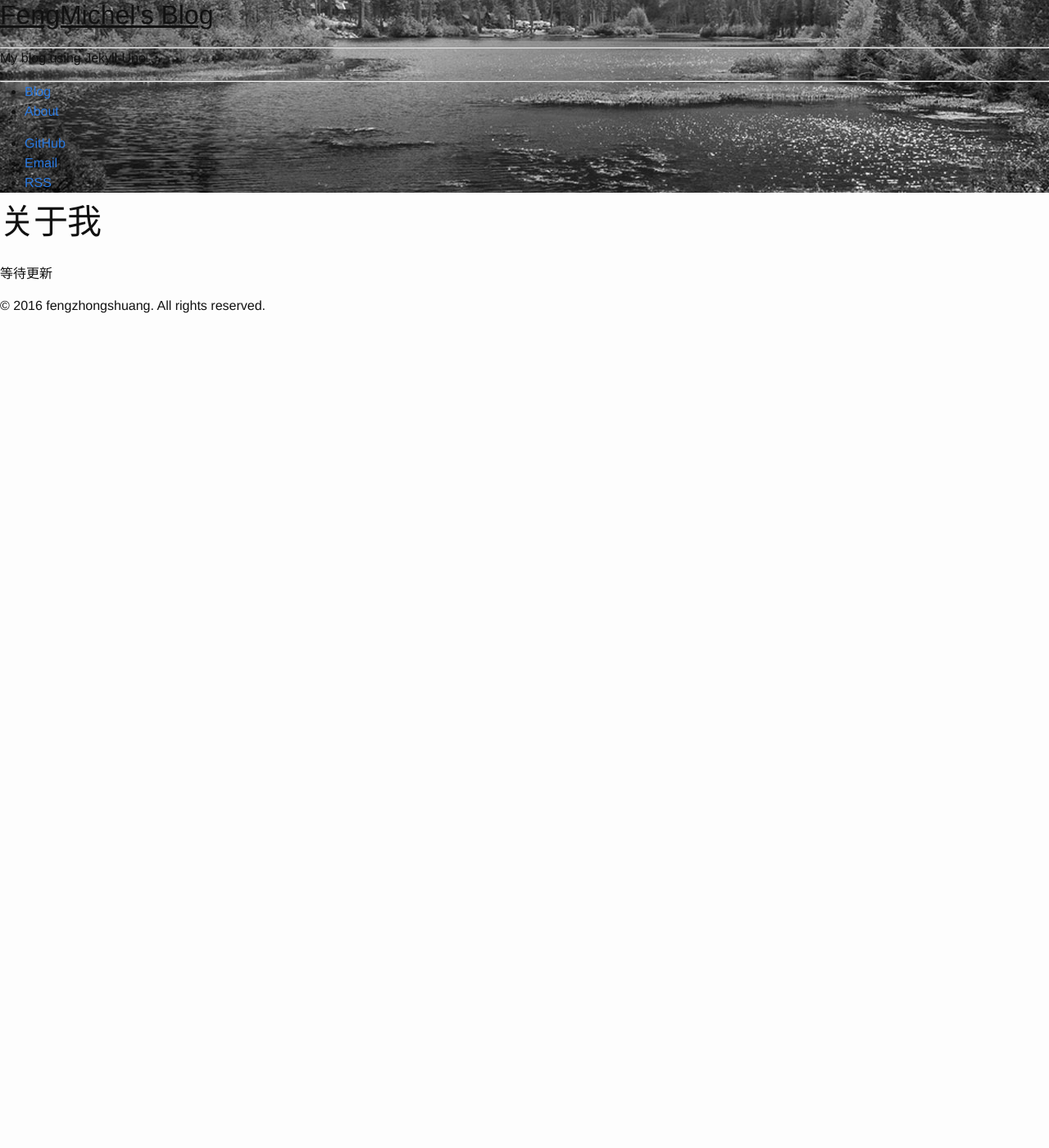
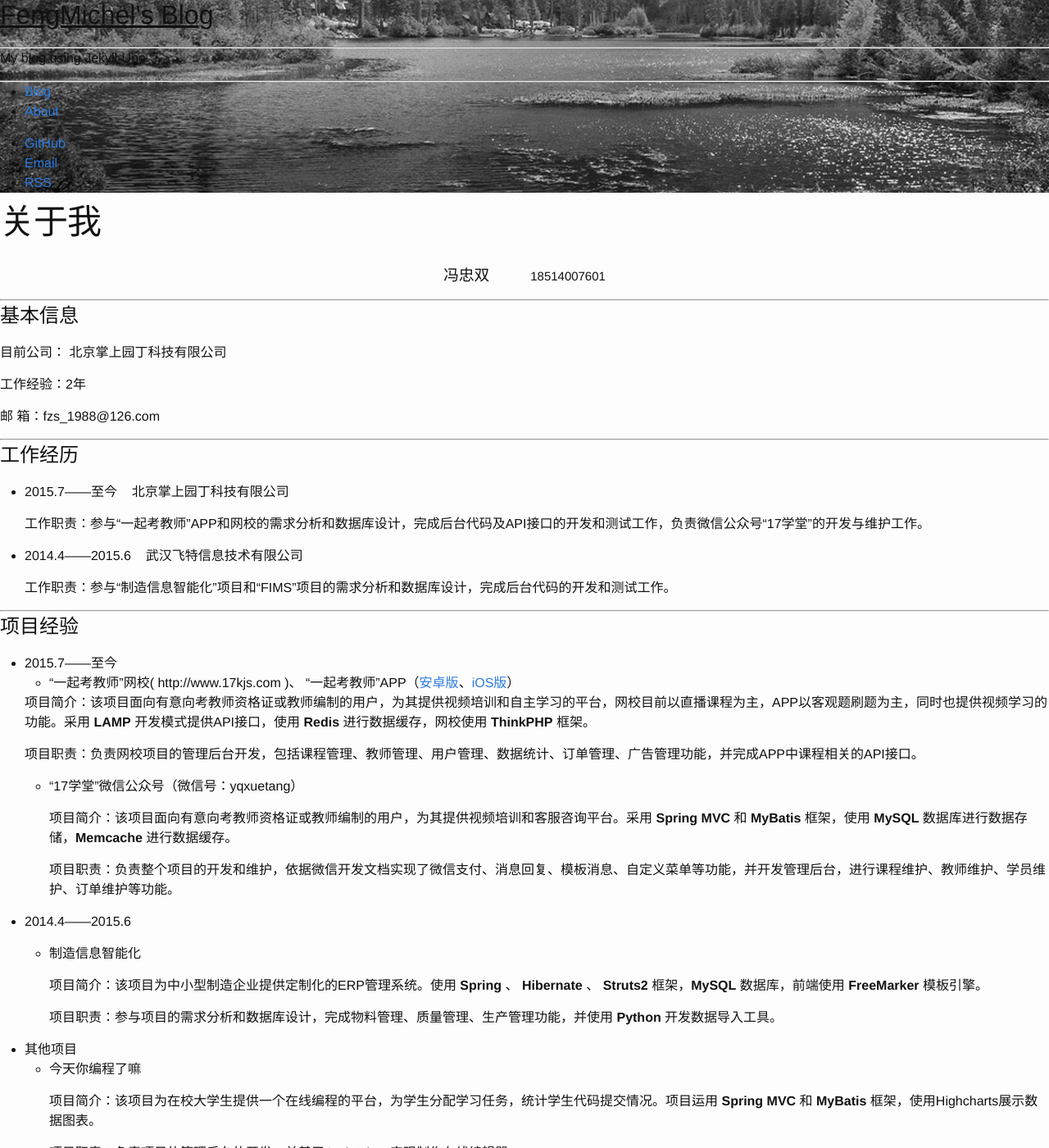
Before and after one commit to fengzhongshuang/fengzhongshuang.github.io, a Jekyll site: the page built from about.md, in a window 1280 px wide and 1400 px high, scrolled down 518 px. Shown: the whole window at 82% size. Built offline with Jekyll 4.4.1, drawn with Linux system fonts in a browser that asks for light colours; nearby versions of some CDN libraries; before the commit the page ends 903 px from its top, so only the background shows below that; some of the changed text lies outside the part shown.

Commit message:
update about

```diff
--- a/about.md
+++ b/about.md
@@ -3,4 +3,76 @@ layout: page
 title: 关于我
 permalink: /about/
 ---
-等待更新
+<h1 style="text-align:center;"><span>冯忠双</span><span style="display: inline-block; padding-left: 50px; font-size: 0.8em">18514007601</span></h1>
+
+---
+## 基本信息
+目前公司： 北京掌上园丁科技有限公司
+
+工作经验：2年
+
+邮   箱：fzs_1988@126.com
+
+---
+
+## 工作经历
+* 2015.7——至今    &nbsp;&nbsp;  北京掌上园丁科技有限公司
+
+  工作职责：参与“一起考教师”APP和网校的需求分析和数据库设计，完成后台代码及API接口的开发和测试工作，负责微信公众号“17学堂”的开发与维护工作。
+
+* 2014.4——2015.6 &nbsp;&nbsp;  武汉飞特信息技术有限公司
+
+  工作职责：参与“制造信息智能化”项目和“FIMS”项目的需求分析和数据库设计，完成后台代码的开发和测试工作。
+
+---
+
+## 项目经验
+* 2015.7——至今
+  *  "一起考教师"网校( http://www.17kjs.com )、 "一起考教师"APP（[安卓版](http://android.myapp.com/myapp/detail.htm?apkName=com.tsingzone.questionbank)、[iOS版](https://itunes.apple.com/cn/app/yi-qi-kao-jiao-shi/id991016529?mt=8)）
+
+    项目简介：该项目面向有意向考教师资格证或教师编制的用户，为其提供视频培训和自主学习的平台，网校目前以直播课程为主，APP以客观题刷题为主，同时也提供视频学习的功能。采用 **LAMP** 开发模式提供API接口，使用 **Redis** 进行数据缓存，网校使用 **ThinkPHP** 框架。
+
+    项目职责：负责网校项目的管理后台开发，包括课程管理、教师管理、用户管理、数据统计、订单管理、广告管理功能，并完成APP中课程相关的API接口。
+
+  * "17学堂"微信公众号（微信号：yqxuetang）
+
+    项目简介：该项目面向有意向考教师资格证或教师编制的用户，为其提供视频培训和客服咨询平台。采用 **Spring MVC** 和 **MyBatis** 框架，使用 **MySQL** 数据库进行数据存储，**Memcache** 进行数据缓存。
+
+    项目职责：负责整个项目的开发和维护，依据微信开发文档实现了微信支付、消息回复、模板消息、自定义菜单等功能，并开发管理后台，进行课程维护、教师维护、学员维护、订单维护等功能。
+
+* 2014.4——2015.6
+
+  * 制造信息智能化
+
+    项目简介：该项目为中小型制造企业提供定制化的ERP管理系统。使用 **Spring** 、 **Hibernate** 、 **Struts2** 框架，**MySQL** 数据库，前端使用 **FreeMarker** 模板引擎。
+
+    项目职责：参与项目的需求分析和数据库设计，完成物料管理、质量管理、生产管理功能，并使用 **Python** 开发数据导入工具。
+
+* 其他项目
+  * 今天你编程了嘛
+
+    项目简介：该项目为在校大学生提供一个在线编程的平台，为学生分配学习任务，统计学生代码提交情况。项目运用 **Spring MVC** 和 **MyBatis** 框架，使用Highcharts展示数据图表。
+
+    项目职责：负责项目的管理后台的开发，并基于CodeMirror实现制作在线编辑器。
+
+  * 城市智能交通查询系统
+
+    项目简介：该项目针对武汉用户，提供公交查询和到站提醒等服务。使用 **Spring** 、 **Hibernate** 、 **Struts2** 框架以及百度地图API进行Web端和Android客户端开发，主要实现线路详情查询、乘车方案规划、站点信息查询、公交到站提醒、公交车次查询等功能。
+
+    项目职责： 参与项目需求分析和数据库设计，实现Web端快速乘车方案、站点查询、公交车次查询功能的实现。
+
+  * 高校人事管理系统
+    项目简介：该项目使用 **ASP.Net MVC 3** 、 **LINQ To SQL** 、 **Reporting Service** 等开发实现的管理系统。
+
+    项目职责： 参与项目需求分析和数据库设计，负责组织管理、考核评价、师资管理、职称评审模块的设计与开发，并实现报表自动部署工具，简化报表的部署过程。
+
+ * 职称教育考试系统
+    项目简介：该项目使用 **Winform** 进行开发，为需要进行职称考试的在校教师提供了一款计算机能力培训学习和测验的软件，包括多维教室、实战考场和模拟练习三个主要功能。
+
+    项目职责： 负责实战考场和模拟练习的开发，设计快速开发模拟练习习题的GUI开发工具。。
+
+---
+
+## 教育经历
+* 中南民族大学 （2011.09 - 2014.07） 硕士
+* 中南民族大学 （2007.09 - 2011.07） 本科
```
